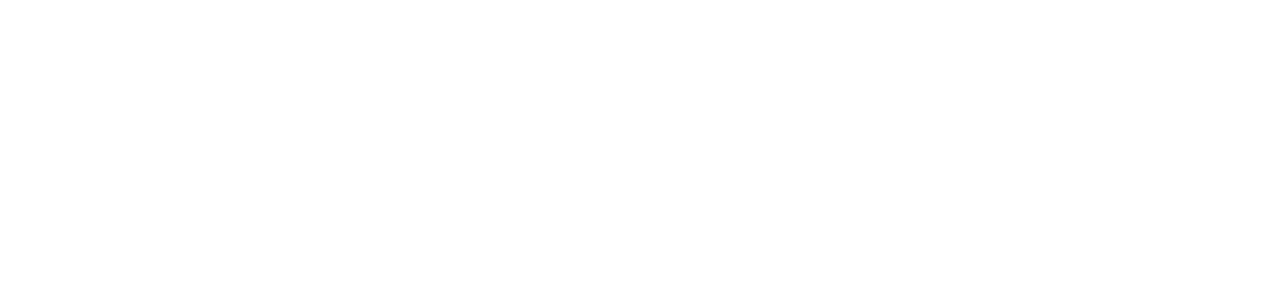
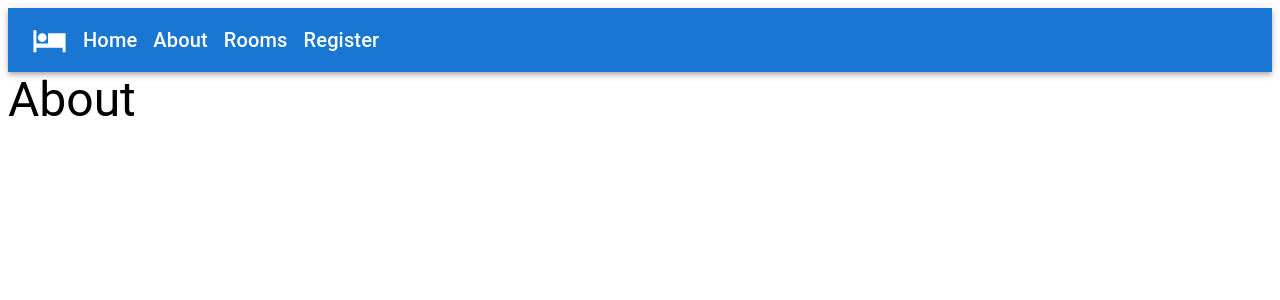
Before and after one commit to VKD-The-Tester/WP-Final_Project, a React (Vite) app: page /about in a window 1280 px wide. Shown: the top 300 px of the page. Built offline with nearby package versions, Linux system fonts and the light colour scheme.

Commit message:
Tried to expand upon the About page, but it didn't work as expected, because something is preventing everything from rendering.

```diff
--- a/src/pages/AboutPage.jsx
+++ b/src/pages/AboutPage.jsx
@@ -1,5 +1,15 @@
+import { Box, Typography } from "@mui/material";
+import NavBar from "../components/NavBar.jsx";
+
 const AboutPage = () => {
-  return;
+  return (
+    <>
+      <Box>
+        <NavBar />
+        <Typography variant="h3">About</Typography>
+      </Box>
+    </>
+  );
 };
 
 export default AboutPage;
```
